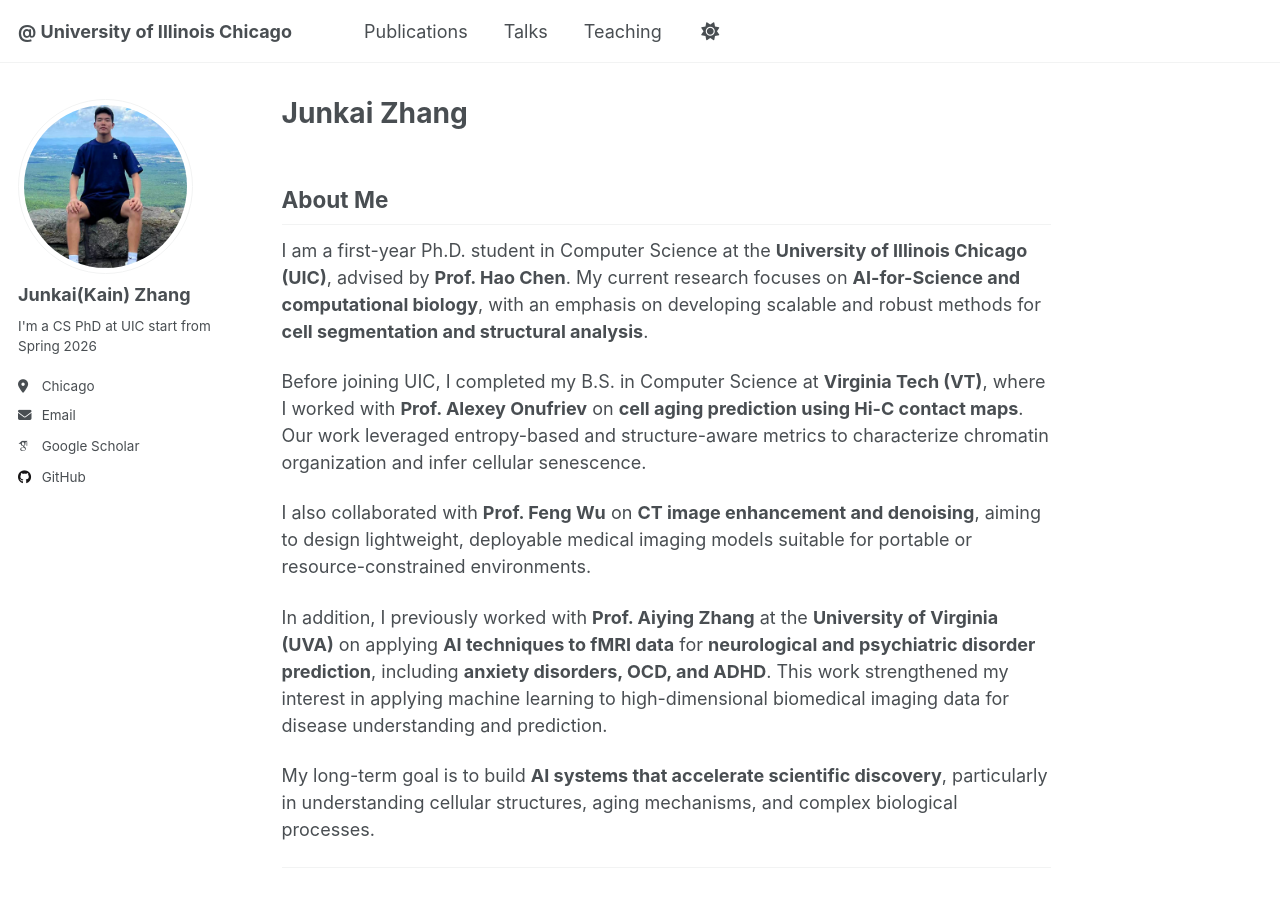
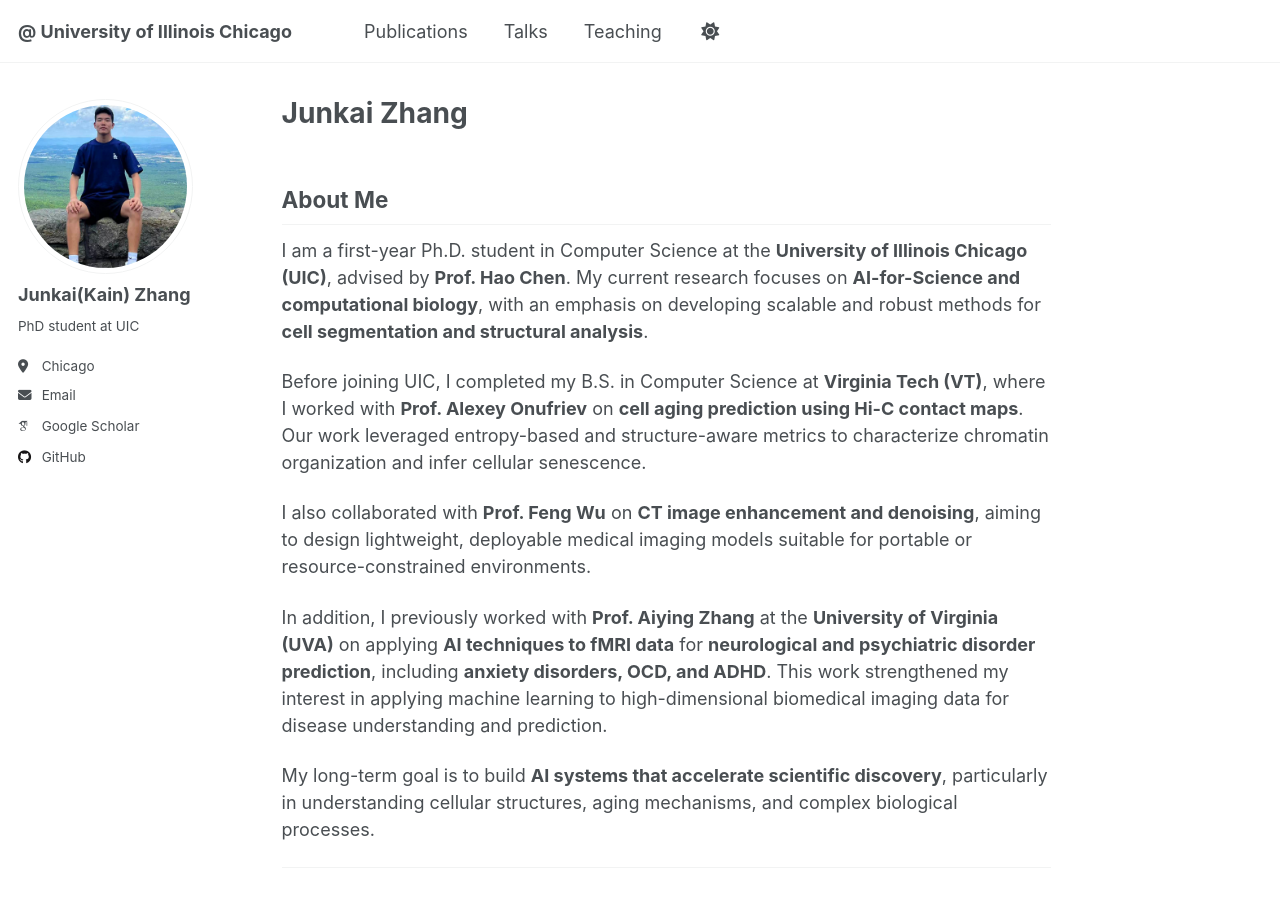
Before and after one commit to junkaizzz/junkaizzz.github.io, a Jekyll site: the page built from _pages/about.md, in a window 1280 px wide and 900 px high. Built offline with Jekyll 4.4.1, drawn with Linux system fonts in a browser that asks for light colours; some web fonts are replaced; a script that is not in the unit is left out.

Commit message:
Modify bio in _config.yml
Updated bio to reflect current status as a PhD student.

```diff
--- a/_config.yml
+++ b/_config.yml
@@ -25,7 +25,7 @@ author:
   avatar           : "profile.png"
   name             : "Junkai(Kain) Zhang"
   pronouns         : # example: "she/her"
-  bio              : "I'm a CS PhD at UIC start from Spring 2026"
+  bio              : "PhD student at UIC"
   location         : "Chicago"
   employer         : #"Red Brick University"
   uri              : # URL
```
